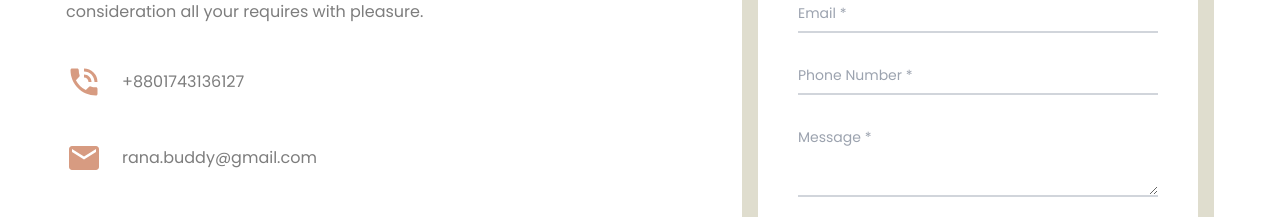
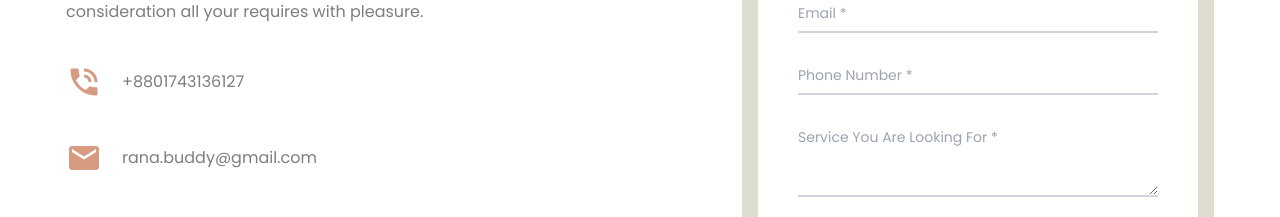
Before and after one commit to ashfakniloy/shannonit, a Next.js app: page / in a window 1280 px wide. Shown: the part 7368-7585 px from the top of the page. Built offline with nearby package versions, Linux system fonts and the light colour scheme.

Commit message:
changed textarea placeholder

```diff
--- a/components/ContactInfo.js
+++ b/components/ContactInfo.js
@@ -100,7 +100,7 @@ function ContactInfo() {
                       type="text"
                     />
                     <TextField
-                      placeholder="Message *"
+                      placeholder="Service You Are Looking For *"
                       name="message"
                       type="text"
                       textarea="true"
```
